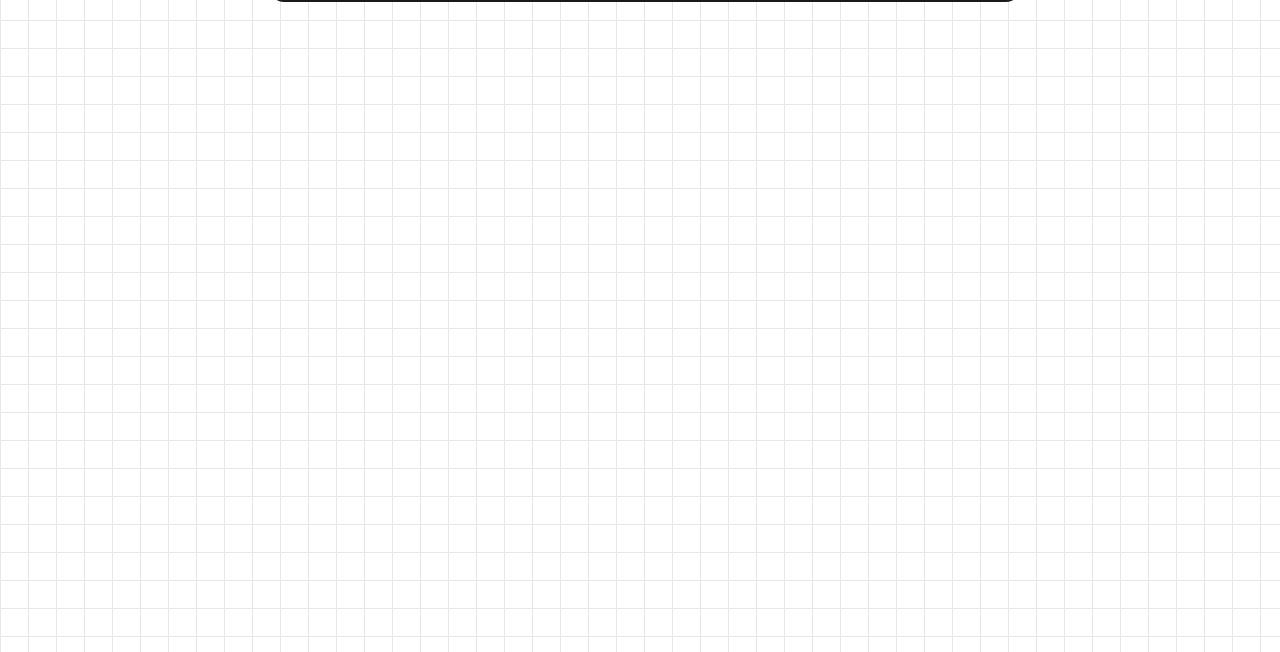
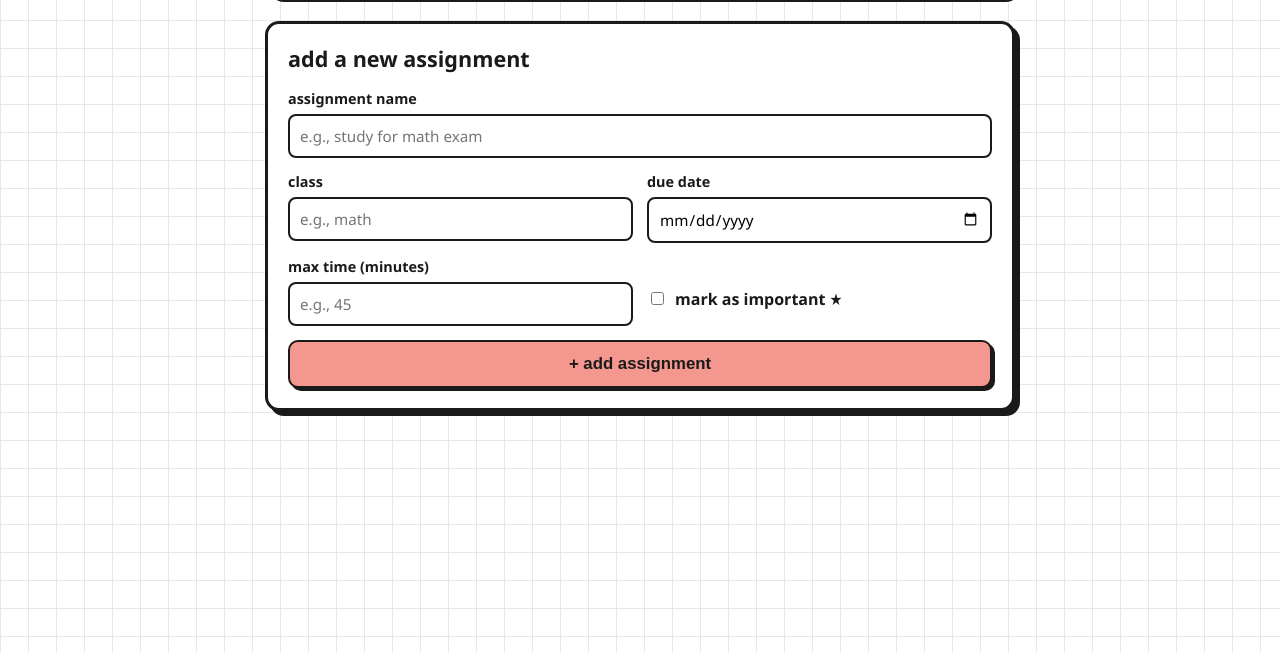
Before and after one commit to Aidenmoreorlesss/my-study-app, a plain HTML site: page index.html in a window 1280 px wide. Shown: the part 148-800 px from the top of the page. Drawn offline with Linux system fonts and the light colour scheme.

Commit message:
source 3

```diff
--- a/index.html
+++ b/index.html
@@ -29,6 +29,51 @@
       <p>break big assignments into small steps &amp; see what's due first</p>
     </header>
 
+    <!-- Section for adding a new assignment -->
+    <section class="form-card">
+      <h2>add a new assignment</h2>
+
+      <!-- Form to collect assignment details from Jordan -->
+      <form id="assignmentForm">
+        <!-- Input for assignment title -->
+        <div class="form-group">
+          <label for="taskName">assignment name</label>
+          <input type="text" id="taskName" placeholder="e.g., study for math exam" required>
+        </div>
+
+        <!-- Row to group class name and due date side-by-side -->
+        <div class="form-row">
+          <div class="form-group">
+            <label for="className">class</label>
+            <input type="text" id="className" placeholder="e.g., math" required>
+          </div>
+
+          <div class="form-group">
+            <label for="dueDate">due date</label>
+            <input type="date" id="dueDate" required>
+          </div>
+        </div>
+
+        <!-- Row to group max time and important checkbox -->
+        <div class="form-row">
+          <div class="form-group">
+            <label for="maxTime">max time (minutes)</label>
+            <input type="number" id="maxTime" placeholder="e.g., 45" min="5" required>
+          </div>
+
+          <div class="form-group checkbox-group">
+            <label for="isImportant">
+              <input type="checkbox" id="isImportant">
+              mark as important ★
+            </label>
+          </div>
+        </div>
+
+        <!-- Button to submit the form -->
+        <button type="submit" class="add-btn">+ add assignment</button>
+      </form>
+    </section>
+
   </div>
 </body>
 </html>
--- a/style.css
+++ b/style.css
@@ -44,3 +44,83 @@ body {
   font-size: 1.05rem;
   font-weight: 500;
 }
+/* Styles the form card with a bold black border and crisp shadow */
+.form-card {
+  background-color: #ffffff;
+  border: 3px solid #1a1a1a;
+  border-radius: 14px;
+  padding: 20px;
+  box-shadow: 5px 5px 0px #1a1a1a;
+  margin-bottom: 24px;
+}
+
+.form-card h2 {
+  margin: 0 0 16px 0;
+  font-size: 1.35rem;
+}
+
+/* Arranges two inputs side-by-side */
+.form-row {
+  display: flex;
+  gap: 14px;
+}
+
+.form-row .form-group {
+  flex: 1;
+}
+
+/* Spaces out each label and input pair */
+.form-group {
+  display: flex;
+  flex-direction: column;
+  margin-bottom: 14px;
+}
+
+.form-group label {
+  font-weight: 700;
+  font-size: 0.9rem;
+  margin-bottom: 6px;
+}
+
+/* Styles text, date, and number input boxes */
+.form-group input[type="text"],
+.form-group input[type="date"],
+.form-group input[type="number"] {
+  padding: 10px;
+  border: 2px solid #1a1a1a;
+  border-radius: 8px;
+  font-size: 0.95rem;
+  font-family: inherit;
+}
+
+/* Aligns the important checkbox nicely */
+.checkbox-group {
+  justify-content: center;
+  padding-top: 20px;
+}
+
+.checkbox-group label {
+  display: flex;
+  align-items: center;
+  gap: 8px;
+  cursor: pointer;
+  font-size: 1rem;
+}
+
+/* Styles the submit button with a warm coral accent */
+.add-btn {
+  width: 100%;
+  padding: 12px;
+  background-color: #f4978e;
+  color: #1a1a1a;
+  border: 2px solid #1a1a1a;
+  border-radius: 10px;
+  font-size: 1.05rem;
+  font-weight: 800;
+  cursor: pointer;
+  box-shadow: 3px 3px 0px #1a1a1a;
+}
+
+.add-btn:hover {
+  background-color: #f08080;
+}
```
